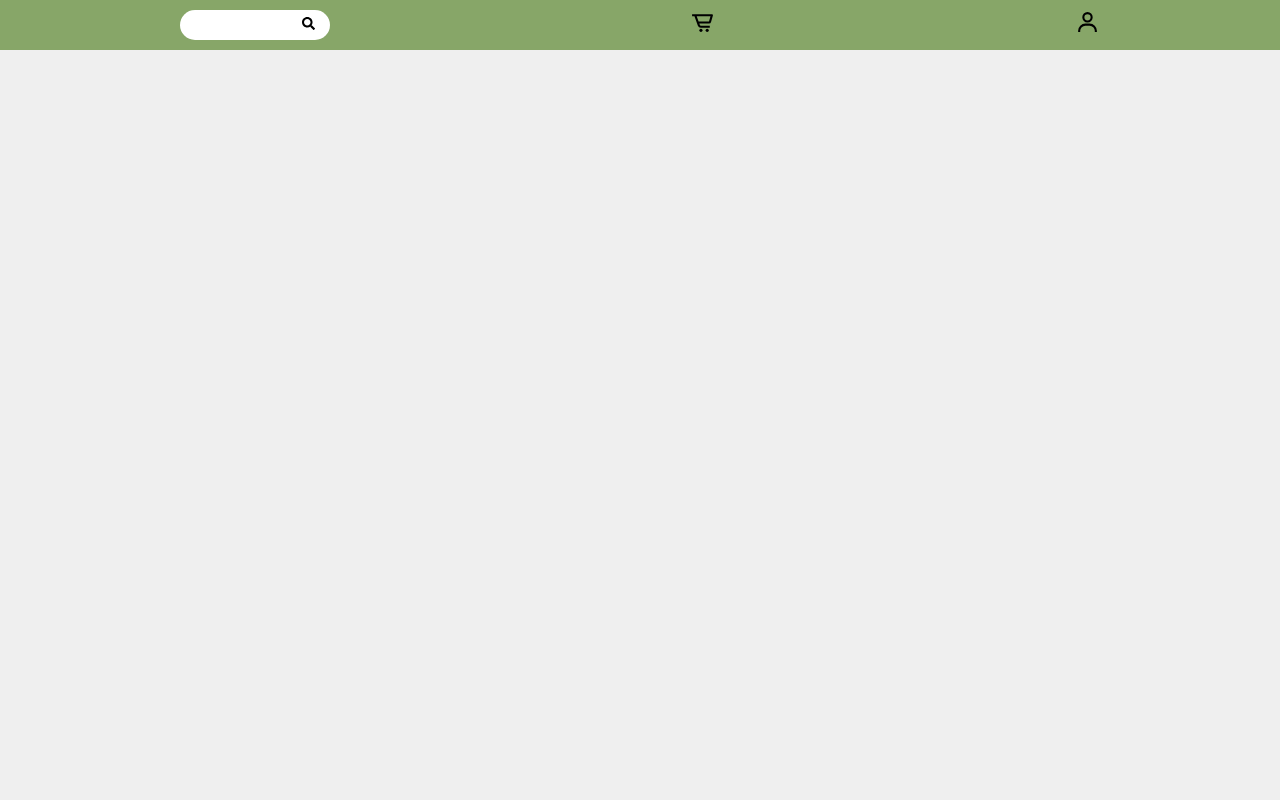
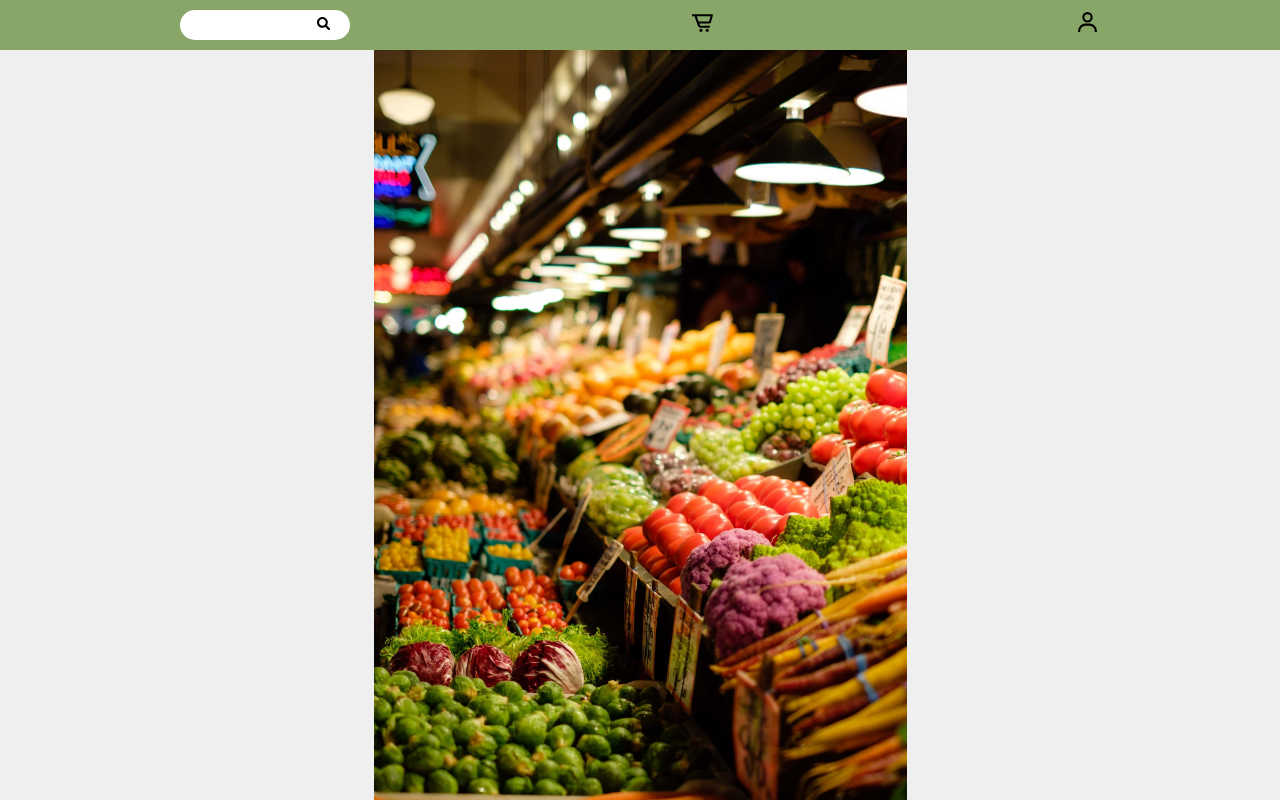
Before and after one commit to Kacper-Arendt/green-world, a React (Create React App) app: page / in a window 1280 px wide. Built offline with nearby package versions, Linux system fonts and the light colour scheme; the HTML template or start-up script is replaced by a standard one.

Commit message:
refactor search bar

```diff
--- a/src/components/Header/Header.tsx
+++ b/src/components/Header/Header.tsx
@@ -2,13 +2,27 @@ import React from "react";
 import styled from "styled-components";
 import {SearchBar} from "./SearchBar";
 import {BiCartAlt, BiUser} from "react-icons/bi";
+import {main} from '../../images/images';
 
 const StyledHeader = styled.div`
+  display: flex;
+  flex-direction: column;
+  position: relative;
+  height: 100vh;
+  min-height: 50rem;
+  background-image: url(${main});
+  background-size: contain;
+  background-position: center 5rem;
+  background-repeat: no-repeat;
+
+`
+
+const Bar = styled.div`
   height: 5rem;
   display: flex;
-  background-color: var(--color-primary);
   justify-content: space-around;
   align-items: center;
+  background-color: var(--color-primary);
 `
 
 const Cart = styled.span`
@@ -21,9 +35,11 @@ export const Header = () => {
 
     return (
         <StyledHeader>
-            <SearchBar/>
-            <Cart><BiCartAlt/></Cart>
-            <User><BiUser    /></User>
+            <Bar>
+                <SearchBar/>
+                <Cart><BiCartAlt/></Cart>
+                <User><BiUser/></User>
+            </Bar>
         </StyledHeader>
     )
 }
--- a/src/components/Header/SearchBar.tsx
+++ b/src/components/Header/SearchBar.tsx
@@ -3,40 +3,26 @@ import {FaSearch} from "react-icons/fa";
 
 const Form = styled.form`
   width: 15rem;
-  height: 2rem;
+  height: 3rem;
   display: flex;
   flex-direction: row;
-  justify-content: center;
-  font-size: 1rem;
-  margin-bottom: 1rem;
-  `
+  cursor: pointer;
+
+`
 
 const Input = styled.input`
-  width: 75%;
-  height: 100%;
-  border-radius: 3rem 0 0 3rem;
-  border: 0;
-  outline: 0;
-  background-color: white;
-  color: black;
-  padding: .5rem 0 .5rem 1.5rem;
-  font-size: inherit;
-  font-weight: 600;
-  letter-spacing: .07em;
-  cursor: pointer;
+  width: 100%;
+  padding: 1rem 3.5rem 1rem 1.5rem;
+  border: none;
+  border-radius: 10rem;
+  outline: none;
 `
 
 const Button = styled.button`
-  height: 100%;
-  padding: .5rem 1.5rem;
-  outline: 0;
-  border-radius: 0 3rem 3rem 0;
+  background: transparent;
   border: none;
-  background-color: white;
-  color: black;
-  font-size: 1.3em;
-  font-weight: 600;
-  cursor: pointer;
+  outline: none;
+  margin-left: -3.3rem;
 `
 
 export const SearchBar = () => {
--- /dev/null
+++ b/src/images/images.ts
@@ -0,0 +1,4 @@
+import mainImage from './mainImage.jpg'
+import main from './main.jpg'
+
+export {mainImage, main}
```
Also changed, not shown: src/images/main.jpg (added), src/images/mainImage.jpg (added).
